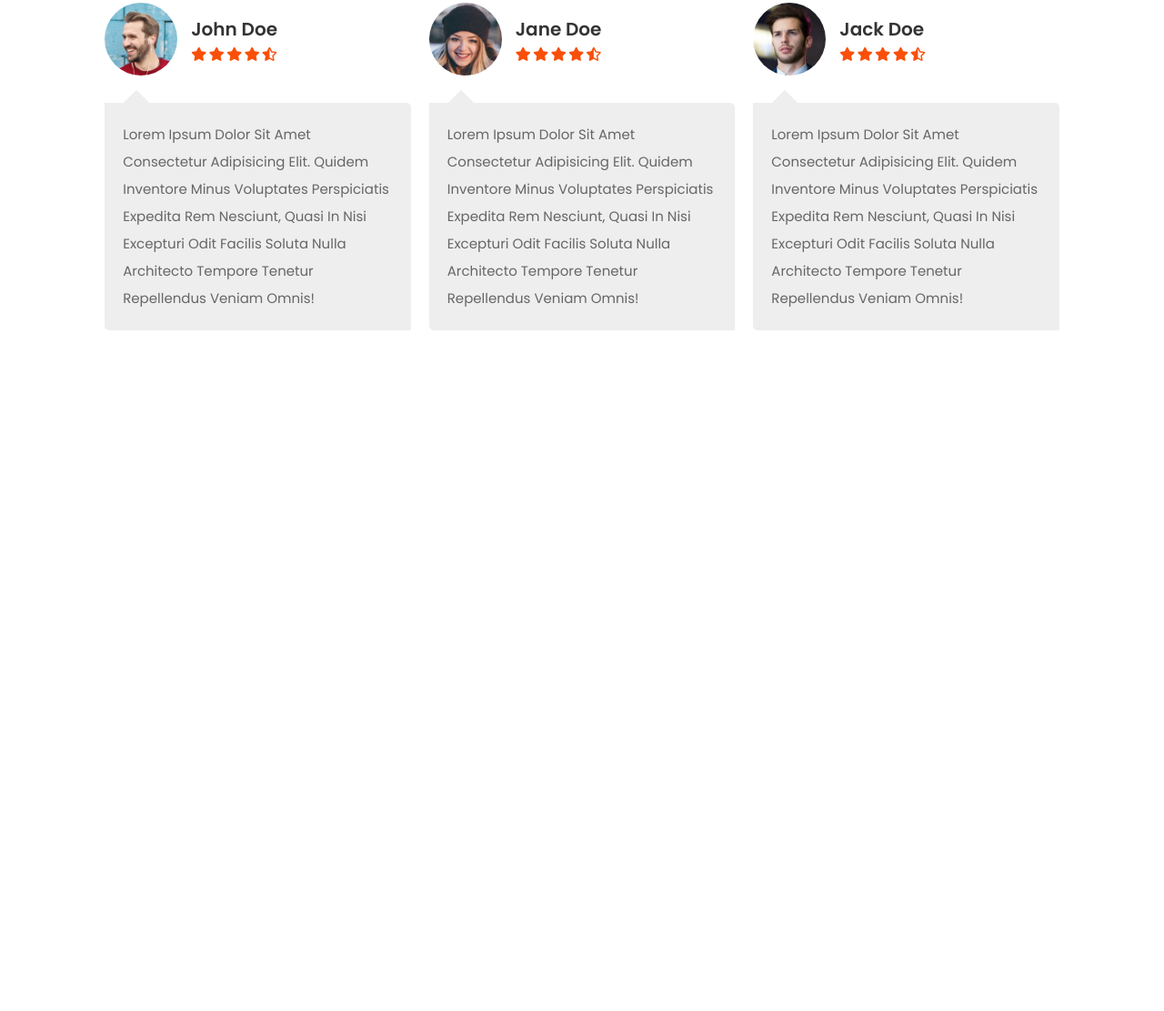
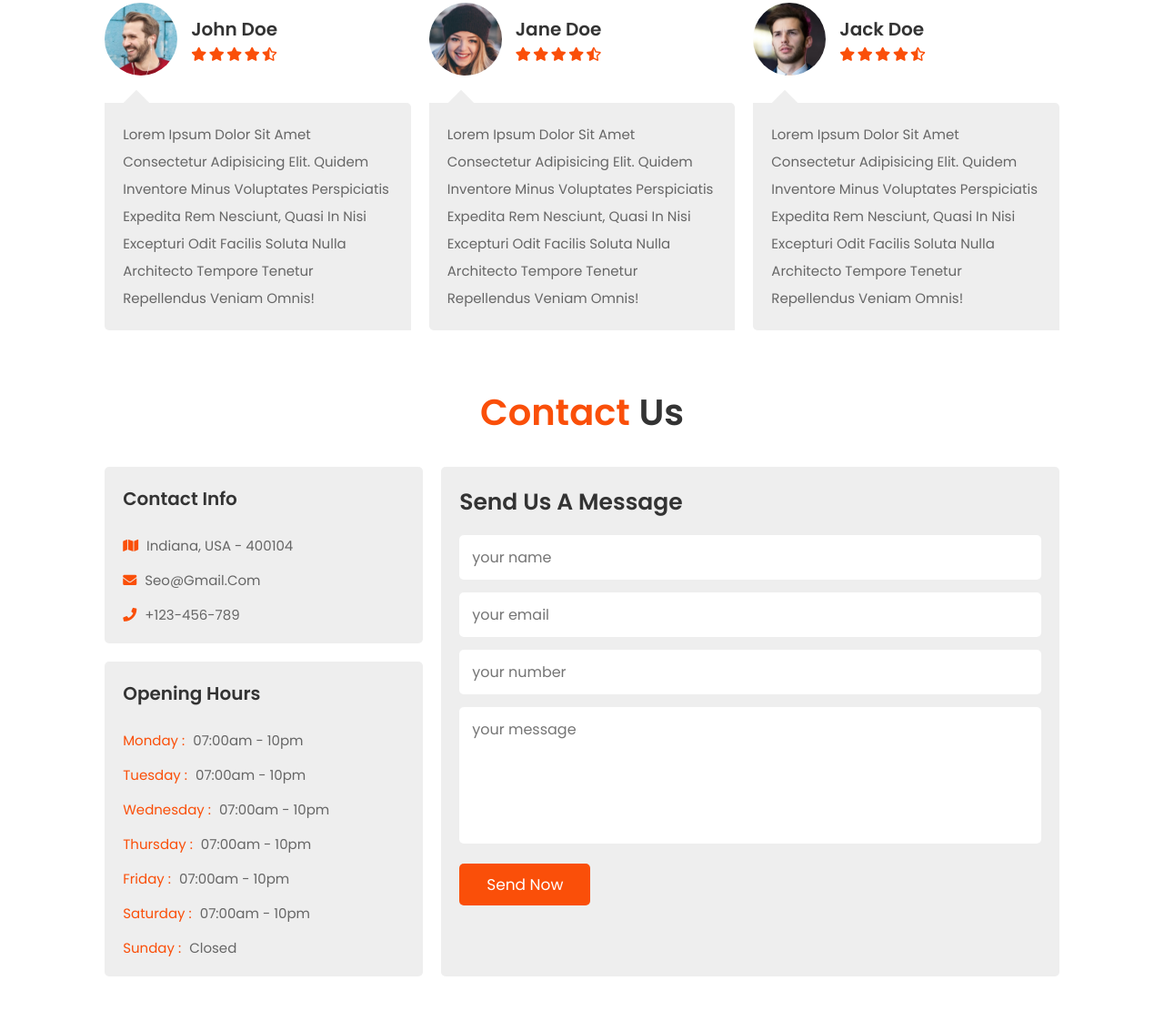
Before and after one commit to devhiderlan/seo-website, a plain HTML site: page index.html in a window 1280 px wide. Shown: the part 4717-5828 px from the top of the page at 91% size. Before the commit the page ends 5170 px from the top, so only its background shows below. Drawn offline with Linux system fonts and the light colour scheme.

Commit message:
Created Contact section: Structure and styling

```diff
--- a/Assets/css/style.scss
+++ b/Assets/css/style.scss
@@ -297,12 +297,10 @@ section {
 //Reviews section
 
 .reviews {
-
    .box-container {
       @include grid(31rem);
 
       .box {
-
          .user {
             display: flex;
             align-items: center;
@@ -317,11 +315,10 @@ section {
             h3 {
                font-size: 2rem;
                color: var(--black);
-               padding-bottom: .5rem;
+               padding-bottom: 0.5rem;
             }
 
             .stars {
-
                i {
                   font-size: 1.5rem;
                   color: var(--red);
@@ -342,7 +339,8 @@ section {
             &::before {
                content: '';
                position: absolute;
-               top: -1rem; left: 2.5rem;
+               top: -1rem;
+               left: 2.5rem;
                height: 2rem;
                width: 2rem;
                background: var(--light-bg);
@@ -354,6 +352,95 @@ section {
 }
 
 //Contact section
+
+.contact {
+
+   .row {
+      display: flex;
+      flex-wrap: wrap;
+      gap: 2rem;
+
+      .box-container {
+         width: 35rem;
+
+
+         .box {
+            background: var(--light-bg);
+            border-radius: .5rem;
+            padding: 2rem;
+            width: 100%;
+
+            &:first-child {
+               margin-bottom: 2rem;
+            }
+
+
+            h3 {
+               font-size: 2rem;
+               color: var(--black);
+               padding-bottom: 1rem;
+            }
+
+            p {
+               font-size: 1.5rem;
+               color: var(--light-color);
+               padding-top: 1.5rem;
+
+               span {
+                  color: var(--red);
+                  padding-right: 0.5rem;
+               }
+            }
+         }
+      }
+
+      form {
+         flex: 1 1 42rem;
+         background: var(--light-bg);
+         padding: 2rem;
+         border-radius: .5rem;
+
+         h3 {
+            font-size: 2.5rem;
+            margin-bottom: 1rem;
+            color: var(--black);
+         }
+
+         .input-box {
+            background: var(--white);
+            width: 100%;
+            margin: .7rem 0;
+            border-radius: .5rem;
+            font-size: 1.6rem;
+            padding: 1.2rem 1.4rem;
+            text-transform: none;
+            color: var(--light-color);
+         }
+
+         textarea {
+            height: 15rem;
+            resize: none;
+         }
+
+         .btn {
+            background: var(--red);
+            color: white;
+
+            &:hover {
+               opacity: .7;
+            }
+         }
+      }
+   }
+}
+
+// Newaletter section
+
+
+
+
+
+
 
 
 
--- a/index.html
+++ b/index.html
@@ -204,16 +204,12 @@
       </section>
 
       <section id="reviews" class="reviews">
-
-         <h1 class="heading">clients <span>reviews</span> </h1>
+         <h1 class="heading">clients <span>reviews</span></h1>
 
          <div class="box-container">
-
             <div class="box">
-
                <div class="user">
-
-                  <img src="./Assets/images/pic-1.png" alt="">
+                  <img src="./Assets/images/pic-1.png" alt="" />
 
                   <div class="info">
                      <h3>john doe</h3>
@@ -225,18 +221,18 @@
                         <i class="fas fa-star-half-alt"></i>
                      </div>
                   </div>
-
                </div>
                <p class="text">
-                  Lorem ipsum dolor sit amet consectetur adipisicing elit. Quidem inventore minus voluptates perspiciatis expedita rem nesciunt, quasi in nisi excepturi odit facilis soluta nulla architecto tempore tenetur repellendus veniam omnis!
+                  Lorem ipsum dolor sit amet consectetur adipisicing elit.
+                  Quidem inventore minus voluptates perspiciatis expedita rem
+                  nesciunt, quasi in nisi excepturi odit facilis soluta nulla
+                  architecto tempore tenetur repellendus veniam omnis!
                </p>
             </div>
 
             <div class="box">
-
                <div class="user">
-
-                  <img src="./Assets/images/pic-2.png" alt="">
+                  <img src="./Assets/images/pic-2.png" alt="" />
 
                   <div class="info">
                      <h3>jane doe</h3>
@@ -248,18 +244,18 @@
                         <i class="fas fa-star-half-alt"></i>
                      </div>
                   </div>
-
                </div>
                <p class="text">
-                  Lorem ipsum dolor sit amet consectetur adipisicing elit. Quidem inventore minus voluptates perspiciatis expedita rem nesciunt, quasi in nisi excepturi odit facilis soluta nulla architecto tempore tenetur repellendus veniam omnis!
+                  Lorem ipsum dolor sit amet consectetur adipisicing elit.
+                  Quidem inventore minus voluptates perspiciatis expedita rem
+                  nesciunt, quasi in nisi excepturi odit facilis soluta nulla
+                  architecto tempore tenetur repellendus veniam omnis!
                </p>
             </div>
 
             <div class="box">
-
                <div class="user">
-
-                  <img src="./Assets/images/pic-3.png" alt="">
+                  <img src="./Assets/images/pic-3.png" alt="" />
 
                   <div class="info">
                      <h3>jack doe</h3>
@@ -271,23 +267,66 @@
                         <i class="fas fa-star-half-alt"></i>
                      </div>
                   </div>
-
                </div>
 
                <p class="text">
-                  Lorem ipsum dolor sit amet consectetur adipisicing elit. Quidem inventore minus voluptates perspiciatis expedita rem nesciunt, quasi in nisi excepturi odit facilis soluta nulla architecto tempore tenetur repellendus veniam omnis!
+                  Lorem ipsum dolor sit amet consectetur adipisicing elit.
+                  Quidem inventore minus voluptates perspiciatis expedita rem
+                  nesciunt, quasi in nisi excepturi odit facilis soluta nulla
+                  architecto tempore tenetur repellendus veniam omnis!
                </p>
-
             </div>
-
          </div>
-
       </section>
 
       <section id="contact" class="contact">
+         <h1 class="heading"><span>contact</span> us</h1>
+
+         <div class="row">
+            <div class="box-container">
+               <div class="box">
+                  <h3>contact info</h3>
+                  <p><span class="fas fa-map"></span> Indiana, USA - 400104</p>
+                  <p><span class="fas fa-envelope"></span> seo@gmail.com</p>
+                  <p><span class="fas fa-phone"></span> +123-456-789</p>
+               </div>
+
+               <div class="box">
+                  <h3>opening hours</h3>
+                  <p><span>monday : </span> 07:00am - 10pm</p>
+                  <p><span>tuesday : </span> 07:00am - 10pm</p>
+                  <p><span>wednesday : </span> 07:00am - 10pm</p>
+                  <p><span>thursday : </span> 07:00am - 10pm</p>
+                  <p><span>friday : </span> 07:00am - 10pm</p>
+                  <p><span>saturday : </span> 07:00am - 10pm</p>
+                  <p><span>sunday : </span> closed</p>
+               </div>
+            </div>
+
+            <form action="">
+               <h3>send us a message</h3>
+               <input type="text" class="input-box" placeholder="your name" />
+               <input type="email" class="input-box" placeholder="your email" />
+               <input
+                  type="number"
+                  class="input-box"
+                  placeholder="your number"
+               />
+               <textarea
+                  name=""
+                  class="input-box"
+                  placeholder="your message"
+                  id=""
+                  cols="30"
+                  rows="10"
+               ></textarea>
+               <input type="submit" value="send now" class="btn" />
+            </form>
+         </div>
+      </section>
+
+      <section class="newsletter">
 
       </section>
-
    </body>
-
 </html>
```
Also changed, not shown: Assets/css/style.css, 1 other file.
